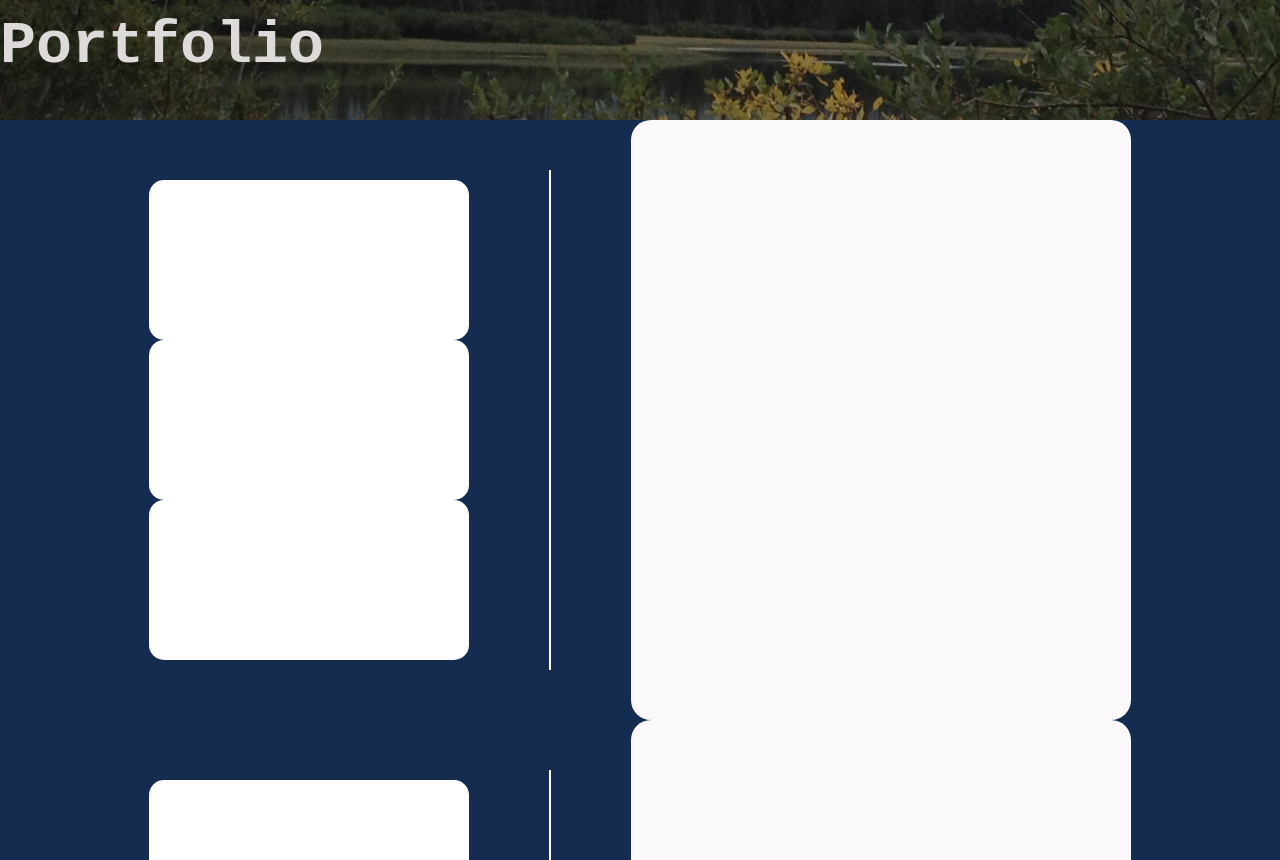
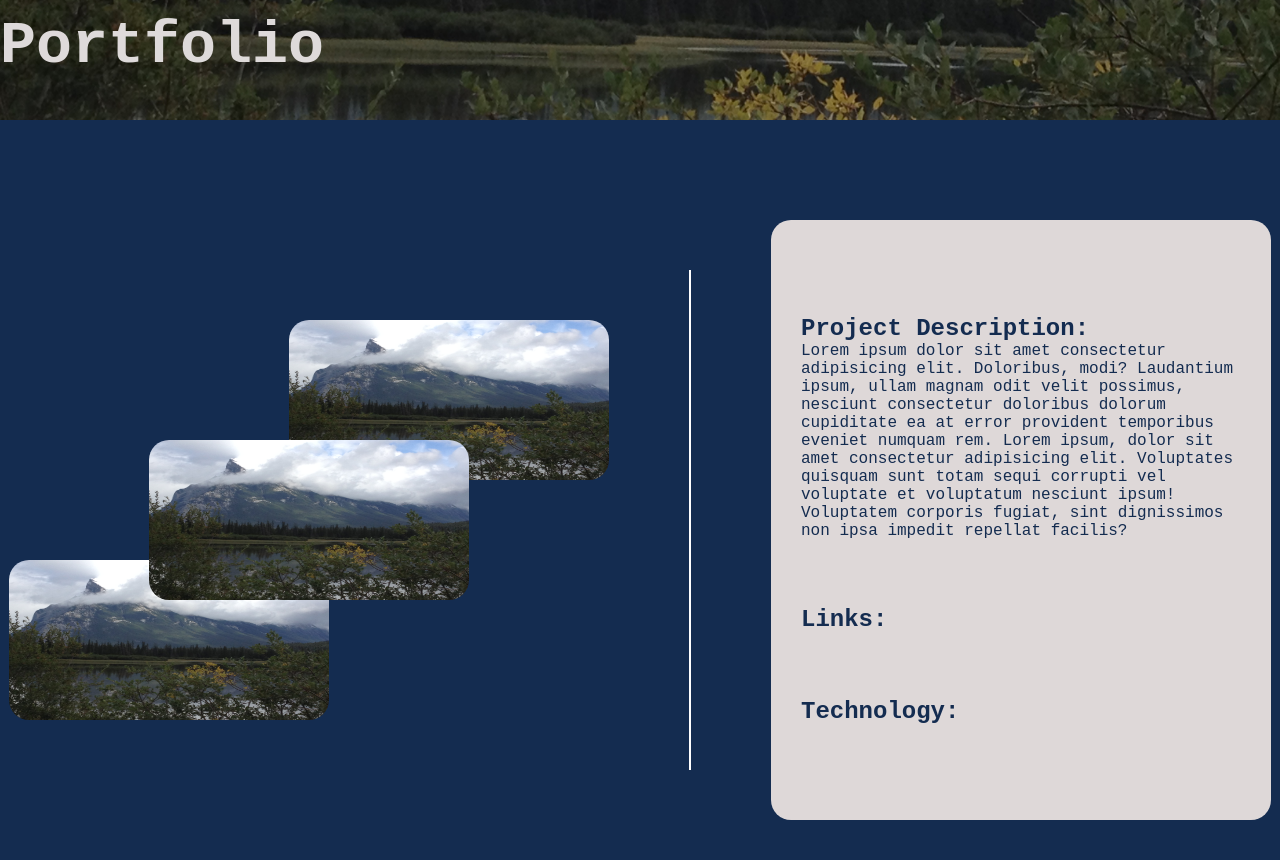
Before and after one commit to vnsl/portfolio, a React (Create React App) app: page / in a window 1280 px wide. Shown: the part 1940-2800 px from the top of the page. Built offline with nearby package versions, Linux system fonts and the light colour scheme; a web font is replaced by a local one.

Commit message:
adding logo :D

```diff
--- a/src/components/Card/index.js
+++ b/src/components/Card/index.js
@@ -1,11 +1,15 @@
 import React from "react";
+
+import img from "../../assets/images/background1.JPG"
+
 import './index.scss';
 
-function Card({title, link}) {
+function Card() {
     return (
         <div className='Card'>
-            <p>{title}</p>
-            <a href={link}>{link}</a>
+           <img className="img1" src={img} alt="hey" />
+           <img className="img2" src={img} alt="hey" />
+           <img className="img3" src={img} alt="hey" />
         </div>
     )
 }
--- a/src/components/Card/index.scss
+++ b/src/components/Card/index.scss
@@ -1,6 +1,33 @@
 .Card {
+    height: 400px;
+    width: 600px;
+    position: relative;
+
+    display: flex;
+    justify-content: center;
+    align-items: center;
+}
+
+.Card img {
+    width: 320px;
     height: 160px;
-    width: 320px;
-    border-radius: 15px;
-    background-color: white;
+
+    border: none;
+    border-radius: 20px;
+
+    position: absolute;
 }
+
+.img1 {
+    z-index: 999;
+}
+
+.img2 {
+    left: 0;
+    bottom: 0;
+}
+
+.img3 {
+    right: 0;
+    top: 0;
+}
--- a/src/components/DetailedCard/index.js
+++ b/src/components/DetailedCard/index.js
@@ -2,10 +2,27 @@ import React from 'react';
 
 import './index.scss'
 
-export default function DetailedCard() {
+export default function DetailedCard(projectInfo) {
     return (
         <div className='DetailedCard'>
+            <div className='DetailedInfo'>
+                <div>
+                    <h2>Project Description:</h2>
+                    <p>{projectInfo.description}</p>
+                    <p>Lorem ipsum dolor sit amet consectetur adipisicing elit. Doloribus, modi? Laudantium ipsum, ullam magnam odit velit possimus, nesciunt consectetur doloribus dolorum cupiditate ea at error provident temporibus eveniet numquam rem. Lorem ipsum, dolor sit amet consectetur adipisicing elit. Voluptates quisquam sunt totam sequi corrupti vel voluptate et voluptatum nesciunt ipsum! Voluptatem corporis fugiat, sint dignissimos non ipsa impedit repellat facilis?</p>
+                </div>
 
+                <div>
+                    <h2>Links:</h2>
+                    {/* <a href="http://" target="_blank" rel="noopener noreferrer">{projectInfo.links.github}</a>
+                    <a href="http://" target="_blank" rel="noopener noreferrer">{projectInfo.links.website}</a> */}
+                </div>
+
+                <div>
+                    <h2>Technology:</h2>
+
+                </div>
+            </div>
         </div>
     )
 }
--- a/src/components/DetailedCard/index.scss
+++ b/src/components/DetailedCard/index.scss
@@ -1,8 +1,19 @@
+@import '../../index.scss';
+
 .DetailedCard {
     width: 500px;
     height: 600px;
 
-    background-color: rgb(250, 248, 248);
+    background-color: rgb(222, 216, 216);
 
     border-radius: 20px;
+    color: $primaryColor;
 }
+
+.DetailedInfo {
+    height: inherit;
+    padding: 30px;
+    display: flex;
+    flex-direction: column;
+    justify-content: space-evenly;
+}
--- a/src/components/Header/index.js
+++ b/src/components/Header/index.js
@@ -1,6 +1,6 @@
 import React from 'react';
 
-import profileImage from '../../assets/images/profile.jpg'
+import profileImage from '../../assets/images/Logo_Vini_2.png'
 
 import './index.scss';
 
@@ -9,12 +9,11 @@ function Header() {
         <div className='header'>
             <div className='logo'>
                 <img className='image2' src={profileImage} alt='Profile'/>
-                <p>V N S L</p>
+                {/* <p>V N S L</p> */}
             </div>
                 <a href="/">Home</a>
                 <a href="/about">About</a>
                 <a href="/projects">Projects</a>
-                {/* <a href="/cv">CV</a> */}
                 <a href="/contact">Contact</a>
         </div>
     )
--- a/src/components/ProjectLayout/index.js
+++ b/src/components/ProjectLayout/index.js
@@ -7,8 +7,6 @@ function ProjectLayout() {
     return (
         <div className="ProjectLayout">
             <div className="PhotoMontage">
-                <Card className="Photo1"></Card>
-                <Card></Card>
                 <Card></Card>
             </div>
             <div className="CardSeparator"></div>
--- a/src/components/ProjectLayout/index.scss
+++ b/src/components/ProjectLayout/index.scss
@@ -9,9 +9,13 @@
 .CardSeparator {
     border: 1px solid white;
     height: 500px;
-
 }
 
 .PhotoMontage {
     position: relative;
 }
+
+.Photo1 {
+    position: absolute;
+    background-color: pink;
+}
--- a/src/pages/Portfolio/index.js
+++ b/src/pages/Portfolio/index.js
@@ -9,9 +9,11 @@ function Portfolio() {
             <div className="Intro">
                 <h1>Portfolio </h1>
             </div>
-            <ProjectLayout></ProjectLayout>
-            <ProjectLayout></ProjectLayout>
-            <ProjectLayout></ProjectLayout>
+            <div className="Projects">
+                <ProjectLayout></ProjectLayout>
+                <ProjectLayout></ProjectLayout>
+                <ProjectLayout></ProjectLayout>
+            </div>
         </div>
     )
 }
--- a/src/pages/Portfolio/index.scss
+++ b/src/pages/Portfolio/index.scss
@@ -2,7 +2,6 @@
 
 .Portfolio {
     background-color: $primaryColor;
-    padding: 0 0 100px 0;
 }
 
 .Intro {
@@ -21,3 +20,10 @@
     font-size: 60px;
     color: rgb(222, 218, 218);
 }
+
+.Projects {
+    display: flex;
+    flex-direction: column;
+    gap: 100px;
+    padding: 100px 0;
+}
```
Also changed, not shown: src/assets/images/Logo_Vini_2.png (added).
